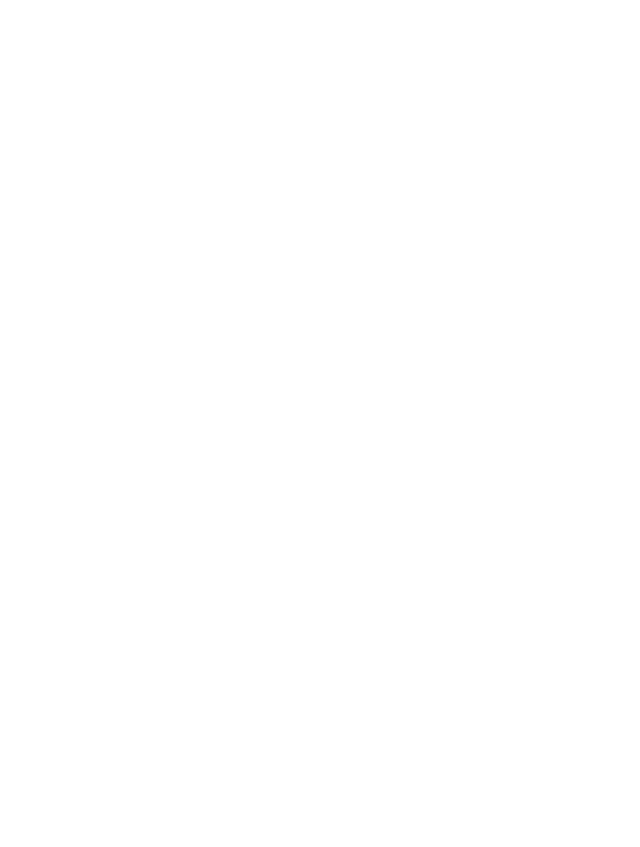
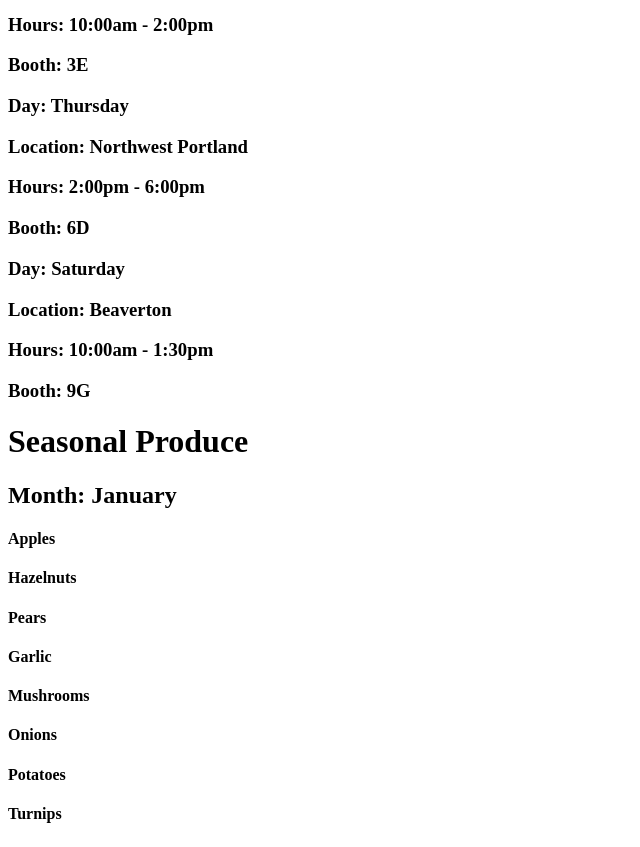
Before and after one commit to Jean84646/farmers-market-circuit, a React app: page / in a window 1280 px wide. Shown: the part 740-1587 px from the top of the page, without its empty margins (0-640 px from the left). Before the commit the page ends 800 px from the top, so only its background shows below. Built offline with nearby package versions, Linux system fonts and the light colour scheme.

Commit message:
add loop to display schedule and produces

```diff
--- a/src/components/App.jsx
+++ b/src/components/App.jsx
@@ -1,10 +1,14 @@
 import React from 'react';
 import Header from './Header';
+import Schedule from './Schedule';
+import SeasonalProduce from './SeasonalProduce';
 
 function App(){
   return (
     <div>
       <Header/>
+      <Schedule/>
+      <SeasonalProduce/>
     </div>
   );
 }
--- /dev/null
+++ b/src/components/CurrentProduce.jsx
@@ -0,0 +1,21 @@
+import React from 'react';
+import PropTypes from 'prop-types';
+
+function CurrentProduce(props){
+
+  return(
+    <div>
+      <h2>Month: {props.month}</h2>
+      {props.selection.map((produce) =>
+        <h4>{produce}</h4>
+      )}
+    </div>
+  );
+};
+
+CurrentProduce.propTypes = {
+  month: PropTypes.string.isRequired,
+  selection: PropTypes.array.isRequired,
+};
+
+export default CurrentProduce;
--- a/src/components/Header.jsx
+++ b/src/components/Header.jsx
@@ -8,6 +8,7 @@
         .App {
           font-size: 25px;
           text-align: center;
+          color: #4d8c3c;
         }
 
         .App-logo {
--- /dev/null
+++ b/src/components/Location.jsx
@@ -0,0 +1,22 @@
+import React from 'react';
+import PropTypes from 'prop-types';
+
+function Location(props){
+  return(
+    <div>
+      <h3>Day: {props.day}</h3>
+      <h3>Location: {props.location}</h3>
+      <h3>Hours: {props.hours}</h3>
+      <h3>Booth: {props.booth}</h3>
+    </div>
+  );
+};
+
+Location.propTypes = {
+  day: PropTypes.string.isRequired,
+  location: PropTypes.string.isRequired,
+  hours: PropTypes.string.isRequired,
+  booth: PropTypes.string.isRequired,
+};
+
+export default Location;
--- /dev/null
+++ b/src/components/Schedule.jsx
@@ -0,0 +1,58 @@
+import React from 'react';
+import Location from './Location';
+
+const marketSchedule = [
+ {
+    day: "Sunday",
+    location: "Lents International",
+    hours: "9:00am - 2:00pm",
+    booth: "4A"
+ },
+ {
+    day: "Monday",
+    location: "Pioneer Courthouse Square",
+    hours: "10:00am - 2:00pm",
+    booth: "7C"
+ },
+ {
+    day: "Tuesday",
+    location: "Hillsboro",
+    hours: "5:00pm - 8:30pm",
+    booth: "1F"
+ },
+ {
+    day: "Wednesday",
+    location: "Shemanski Park",
+    hours: "10:00am - 2:00pm",
+    booth: "3E"
+ },
+ {
+    day: "Thursday",
+    location: "Northwest Portland",
+    hours: "2:00pm - 6:00pm",
+    booth: "6D"
+ },
+ {
+    day: "Saturday",
+    location: "Beaverton",
+    hours: "10:00am - 1:30pm",
+    booth: "9G"
+ }
+];
+
+function Schedule(){
+  return(
+    <div>
+      <h1>Market Schedule</h1>
+      {marketSchedule.map((entry, index) =>
+        <Location day={entry.day}
+          location={entry.location}
+          hours={entry.hours}
+          booth={entry.booth}
+          key={index}/>
+      )}
+    </div>
+  );
+}
+
+export default Schedule;
--- /dev/null
+++ b/src/components/SeasonalProduce.jsx
@@ -0,0 +1,286 @@
+import React from 'react';
+import CurrentProduce from './CurrentProduce';
+
+const availableProduce = [
+   {
+      month: "January",
+      selection: [
+         "Apples",
+         "Hazelnuts",
+         "Pears",
+         "Garlic",
+         "Mushrooms",
+         "Onions",
+         "Potatoes",
+         "Turnips"
+      ]
+   },
+   {
+      month: "February",
+      selection: [
+         "Apples",
+         "Hazelnuts",
+         "Pears",
+         "Garlic",
+         "Mushrooms",
+         "Onions",
+         "Potatoes"
+      ]
+   },
+   {
+      month: "March",
+      selection: [
+         "Apples",
+         "Hazelnuts",
+         "Pears",
+         "Rhubarb",
+         "Garlic",
+         "Mushrooms",
+         "Onions",
+         "Potatoes"
+      ]
+   },
+   {
+      month: "April",
+      selection: [
+         "Apples",
+         "Hazelnuts",
+         "Pears",
+         "Rhubarb",
+         "Asparagus",
+         "Garlic",
+         "Lettuce",
+         "Mushrooms",
+         "Onions",
+         "Potatoes"
+      ]
+   },
+   {
+      month: "May",
+      selection: [
+         "Apples",
+         "Hazelnuts",
+         "Pears",
+         "Rhubarb",
+         "Asparagus",
+         "Cauliflower",
+         "Garlic",
+         "Lettuce",
+         "Potatoes",
+         "Radishes"
+      ]
+   },
+   {
+      month: "June",
+      selection: [
+         "Apples",
+         "Hazelnuts",
+         "Pears",
+         "Rhubarb",
+         "Blackberries",
+         "Cherries",
+         "Raspberries",
+         "Strawberries",
+         "Asparagus",
+         "Broccoli",
+         "Cauliflower",
+         "Kohlrabi",
+         "Lettuce",
+         "Mushrooms",
+         "Potatoes",
+         "Radishes",
+         "Squash"
+      ]
+   },
+   {
+      month: "July",
+      selection: [
+         "Apples",
+         "Hazelnuts",
+         "Pears",
+         "Rhubarb",
+         "Apricots",
+         "Blackberries",
+         "Blueberries",
+         "Cherries",
+         "Melons",
+         "Nectarines",
+         "Peaches",
+         "Raspberries",
+         "Strawberries",
+         "Tomatoes",
+         "Beets",
+         "Broccoli",
+         "Brussel Sprouts",
+         "Cabbage",
+         "Carrots",
+         "Cauliflower",
+         "Cucumber",
+         "Eggplant",
+         "Garlic",
+         "Green Beans",
+         "Kohlrabi",
+         "Lettuce",
+         "Mushrooms",
+         "Potatoes",
+         "Radishes",
+         "Squash",
+         "Turnips"
+      ]
+   },
+   {
+      month: "August",
+      selection: [
+         "Apples",
+         "Apricots",
+         "Blackberries",
+         "Blueberries",
+         "Cherries",
+         "Melons",
+         "Nectarines",
+         "Peaches",
+         "Pears",
+         "Plums",
+         "Raspberries",
+         "Rhubarb",
+         "Strawberries",
+         "Tomatoes",
+         "Beets",
+         "Broccoli",
+         "Brussel Sprouts",
+         "Cabbage",
+         "Carrots",
+         "Cauliflower",
+         "Corn",
+         "Cucumber",
+         "Eggplant",
+         "Garlic",
+         "Green Beans",
+         "Kohlrabi",
+         "Lettuce",
+         "Mushrooms",
+         "Onions",
+         "Peas",
+         "Peppers",
+         "Potatoes",
+         "Radishes",
+         "Squash",
+         "Turnips"
+      ]
+   },
+   {
+      month: "September",
+      selection: [
+         "Apples",
+         "Blueberries",
+         "Grapes",
+         "Melons",
+         "Peaches",
+         "Pears",
+         "Plums",
+         "Raspberries",
+         "Tomatoes",
+         "Broccoli",
+         "Brussel Sprouts",
+         "Cabbage",
+         "Carrots",
+         "Cauliflower",
+         "Corn",
+         "Cucumber",
+         "Eggplant",
+         "Garlic",
+         "Green Beans",
+         "Kohlrabi",
+         "Lettuce",
+         "Mushrooms",
+         "Onions",
+         "Peas",
+         "Peppers",
+         "Potatoes",
+         "Radishes",
+         "Squash",
+         "Turnips"
+      ]
+   },
+   {
+      month: "October",
+      selection: [
+         "Apples",
+         "Grapes",
+         "Hazelnuts",
+         "Melons",
+         "Peaches",
+         "Pears",
+         "Tomatoes",
+         "Broccoli",
+         "Brussel Sprouts",
+         "Cabbage",
+         "Carrots",
+         "Cauliflower",
+         "Corn",
+         "Cucumber",
+         "Eggplant",
+         "Garlic",
+         "Green Beans",
+         "Kohlrabi",
+         "Lettuce",
+         "Mushrooms",
+         "Onions",
+         "Peas",
+         "Peppers",
+         "Potatoes",
+         "Pumpkins",
+         "Radishes",
+         "Squash",
+         "Turnips"
+      ]
+   },
+   {
+      month: "November",
+      selection: [
+         "Apples",
+         "Hazelnuts",
+         "Pears",
+         "Broccoli",
+         "Carrots",
+         "Cauliflower",
+         "Garlic",
+         "Mushrooms",
+         "Onions",
+         "Potatoes",
+         "Squash",
+         "Turnips"
+      ]
+   },
+   {
+      month: "December",
+      selection: [
+         "Apples",
+         "Hazelnuts",
+         "Pears",
+        "Broccoli",
+         "Carrots",
+         "Cauliflower",
+         "Garlic",
+         "Mushrooms",
+         "Onions",
+         "Potatoes",
+         "Turnips"
+      ]
+   }
+];
+
+function SeasonalProduce(){
+  return(
+    <div>
+      <h1>Seasonal Produce</h1>
+      {availableProduce.map((entry, index) =>
+        <CurrentProduce month={entry.month}
+          selection={entry.selection}
+          key={index}/>
+      )}
+    </div>
+  );
+}
+
+export default SeasonalProduce;
```
Also changed, not shown: 1 other file (tests, documents, lock files or other folders).
